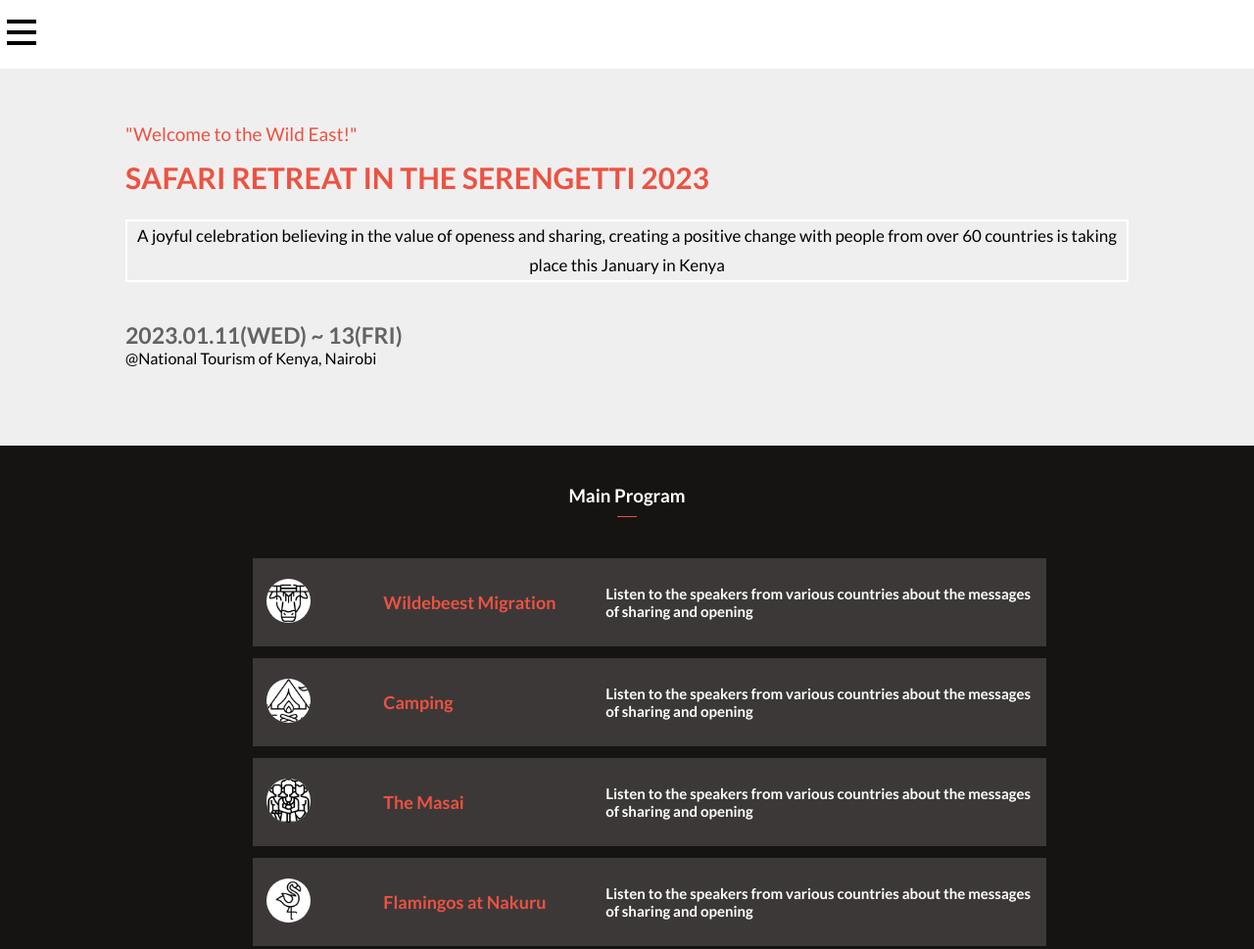
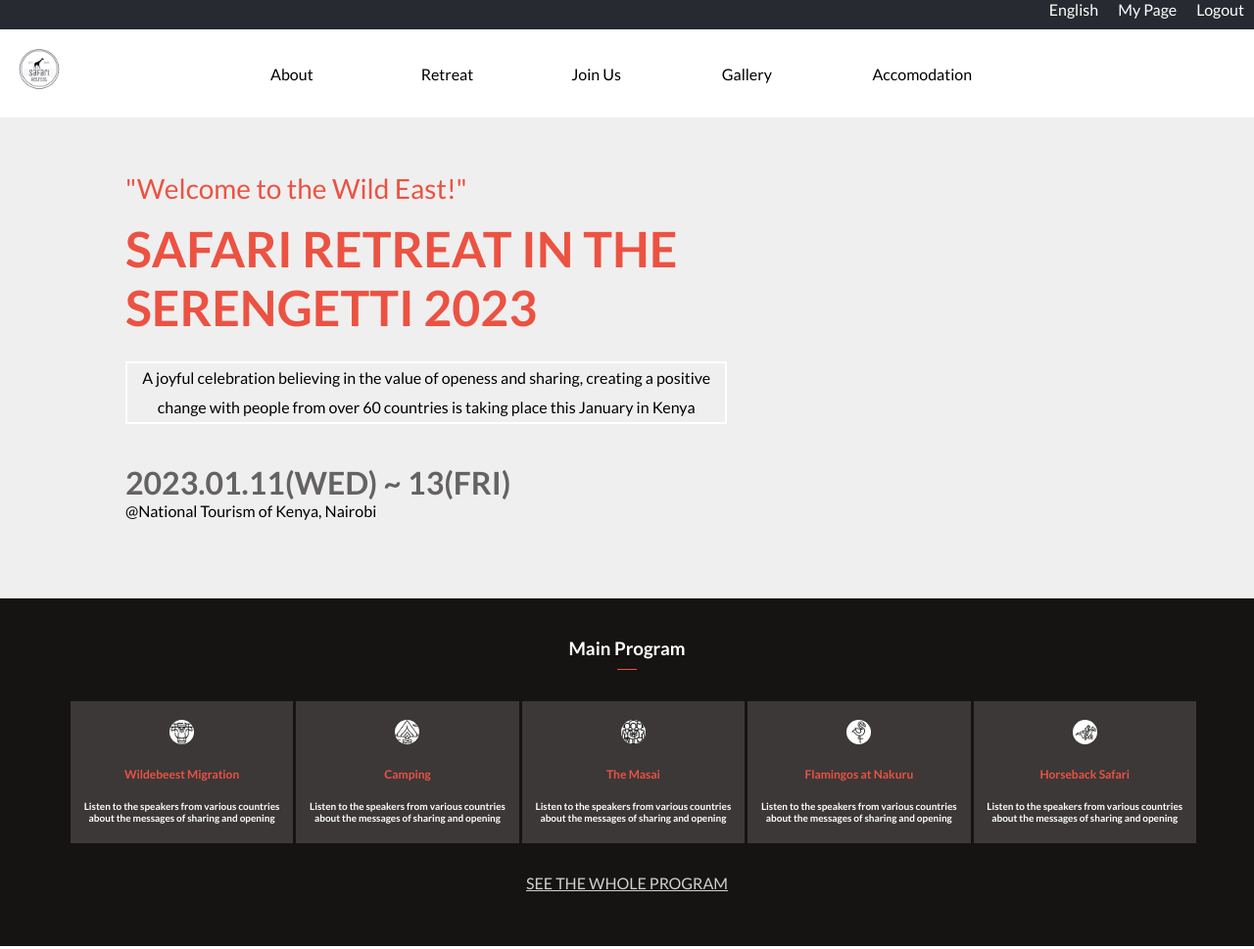
Before and after one commit to coderacheal/Safari-Retreat, a website: page index.html in a window 1280 px wide. Shown: the top 969 px of the page at 98% size. Drawn offline with Linux system fonts and the light colour scheme.

Commit message:
Desktop nav-bar still floating on screen

```diff
--- a/index.html
+++ b/index.html
@@ -26,7 +26,7 @@
                     </ul>
                 </div>
                 <div class="desktop-brand-and-nav-links-div">
-                    <div ><a href="" class="logo">Pottery</a></div>
+                    <div ><a href="about-page.html" ><img src="images/logo-bg.png" class="logo" alt=""></a></div>
                     <ul class="nav-links-ul">
                         <li class="nav-links"><a href="about-page.html">About</a></li>
                         <li class="nav-links"><a href="#">Retreat</a></li>
@@ -92,6 +92,9 @@
                 <div class="join-program-div">
                     <button class="join-program-btn">Join Serengetti  2023</button>
                 </div>
+                <div class="desktop-join-text">
+                    <a href="">SEE THE WHOLE PROGRAM</a>
+                </div>
             </div>
         </section>
         <section class="featured-speakers">
@@ -99,7 +102,7 @@
                 <div class="featured-speakers-div">
                     <h3>Featured Speakers</h3>
                     <span class="span-red"></span>
-
+                    <div class="dynamic-speakers"></div>
                 </div>
             </div>
         </section>
@@ -129,8 +132,11 @@
                     </div>
                 </div>
                 <div class="footer-copyright">
-                    <p>2023 Kenyan Wildlife Conservatory</p>
-                    <p>Some Rights Reserved</p>
+                    <div class="rights-reserved">
+                        <p>2023 Kenyan Wildlife Conservatory</p>
+                        <p>Some Rights Reserved</p>
+                    </div>
+                    <p class="last-footer-p"> All rights are reseverved ny the Kenyan government and using any part of this committed may be liable to suit</p>
                 </div>
             </div>
         </footer>
--- a/js-files/script.js
+++ b/js-files/script.js
@@ -33,7 +33,7 @@ const speakers = [
 ];
 
 
-const speakersDiv = document.querySelector('.featured-speakers-div');
+const speakersDiv = document.querySelector('.dynamic-speakers');
 const hamburger = document.querySelector('.hamburger');
 const navMenu = document.querySelector('.nav-links-ul');
 const navLinks = document.querySelectorAll('.nav-links');
--- a/styles/index.css
+++ b/styles/index.css
@@ -27,19 +27,17 @@ main {
 .navbar-desktop  {
 	background-image: url('/images/safari.jpg');
 	width: 320px;
-	min-height: 70px;
+	height: 70px;
 	position: fixed;
 	right: 0;
 	left: 0;
 	top: 0;
-	z-index: 1;
-
+	z-index: 9999;
 }
 
 .social-media-icons {
 	display: none;
 	height: 20px;
-	background-color: aqua;
 }
 
 .social-media-icons-ul {
@@ -51,10 +49,9 @@ main {
 }
 
 .desktop-brand-and-nav-links-div {
-	display: flex;
-	/* display: none; */
-	flex-direction: row;
-	justify-content: space-around;
+	/* display: flex; */
+	/* flex-direction: row; */
+	/* justify-content: space-around; */
 }
 
 .nav-links-ul {
@@ -77,7 +74,6 @@ main {
 .nav-links {
 	top: 70px;
 	padding: 10px;
-
 	padding: 20px;
 	width: 100%;
 	align-content: center;
@@ -89,13 +85,11 @@ main {
 
 .nav-links a {
 	display: flex;
-	/* flex-direction: column; */
 	font-family: 'Lato', sans-serif;
 	font-size: 18px;
 	text-decoration: none;
 	width: 100%;
 	align-items: center;
-	/* align-content: center; */
 	color: white;
 }
 
@@ -151,6 +145,131 @@ main {
 			width: 100%;
 	}
 
+}
+
+@media (min-width: 769px) {
+	.hamburger {
+		display: none;
+	}
+
+	.navbar-desktop  {
+		background-image: none;
+		/* background-color: red; */
+		/* width: 80%; */
+		height: 120px;
+		position: fixed;
+		/* right: 0; */
+		/* left: 0; */
+		/* top: 0; */
+		/* z-index: 5; */
+		/* background-color: red; */
+		/* z-index: 5; */
+	}
+
+	.desktop-brand-and-nav-links-div {
+		/* display: block; */
+		display: flex;
+		flex-direction: row
+		/* background-color: red; */
+	}
+
+
+	.logo {
+		display: flex;
+		border-radius: 50%;
+		height: 80px;
+		/* z-index: 6; */
+		/* text-decoration: none; */
+		/* vertical-align: center; */
+	}
+
+	.nav-links-ul {
+		display: flex;
+		flex-direction: row;
+		justify-content: flex-end;
+		width: 60%;
+		height: 90px;
+		z-index: -1;
+		/* margin-right: -50px; */
+		right: 10px;
+		/* list-style-type: none; */
+		/* background-color: yellow; */
+		margin-top: 30px;
+		margin-left: 20%;
+		top: 0;
+		left: 0;
+		/* top: 70px; */
+		/* gap: 0; */
+		/* flex-direction: column; */
+		background-color: white;
+		/* width: 320px; */
+		/* transition: 0.3s; */
+	}
+
+	.nav-links {
+		color: #423838;
+		/* top: 70px; */
+		/* padding: 10px; */
+		/* padding: 20px; */
+		/* width: 100%; */
+		/* align-content: center; */
+	}
+
+	.nav-links:hover {
+		background-color: rgb(255, 255, 255);
+		/* color: red; */
+	}
+
+	.nav-links a {
+		display: flex;
+		font-family: 'Lato', sans-serif;
+		font-size: 16px;
+		text-decoration: none;
+		height: 100%;
+		/* width: 100%; */
+		/* align-items: center; */
+		color: black;
+	}
+
+	.nav-links a:hover {
+		/* display: flex; */
+		/* font-family: 'Lato', sans-serif; */
+		/* font-size: 16px; */
+		/* text-decoration: none; */
+		/* width: 100%; */
+		/* align-items: center; */
+		color: red;
+	}
+
+
+
+	.social-media-icons {
+		display: flex;
+		height: 30px;
+		background-color: #272a31;
+	}
+
+	.social-media-icons-ul {
+		width: 100%;
+		display: flex;
+		flex-direction: row;
+		justify-content: flex-end;
+		/* list-style: none; */
+		margin-top: 0;
+		/* justify-content: flex-end; */
+	}
+
+	.individual-social-media-icons a{
+		color: white;
+		text-decoration: none;
+		font-family: 'Lato', sans-serif;
+		margin: 0 10px ;
+	}
+
+
+	.nav-links {
+		color: black;
+	}
 }
 
 
@@ -212,11 +331,9 @@ main {
 
 .date-and-tourism {
 	margin-bottom: 30px;
+	padding-bottom: 30px;
 }
 
-.date-and-tourism {
-	padding-bottom: 30px;
-}
 
 
 @media (min-width: 320px) {
@@ -244,6 +361,50 @@ main {
 
 	.date-and-tourism {
 		padding-top: 30px;
+	}
+}
+
+@media (min-width: 769px) {
+	.welcome {
+		margin-top: 120px;
+	}
+
+	.welcome-section-container {
+		/* width: 100%; */
+		margin: 0 10% 0 10%;
+		padding-bottom: 40px;
+		padding-top: 40px;
+	}
+
+	.intro-message {
+		width: 60%;
+		text-align: center;
+		font-size: 16px;
+		line-height: 30px;
+	}
+
+	.date-and-tourism {
+		padding-top: 30px;
+	}
+
+	.akwaaba {
+		font-size: 28px;
+	}
+
+	.event-name {
+		font-size: 50px;
+		width: 65%;
+	}
+
+	.date {
+		font-size: 32px;
+		font-weight: bold;
+		color: rgb(100, 98, 98);
+	}
+
+	.date-and-tourism {
+		margin-bottom: 30px;
+		padding-bottom: 30px;
 	}
 }
 
@@ -336,6 +497,10 @@ main {
 	border-color: #ec5242;
 }
 
+.desktop-join-text {
+	display: none
+}
+
 @media (min-width: 768px) {
 	.title {
 		margin: 20px 0 0 0;
@@ -347,9 +512,21 @@ main {
 
 	.program-description {
 		/* width: 100%; */
-		height: 90px;
-		margin: 12px;
+		/* height: 90px; */
+		/* margin: 12px; */
 	}
+
+	/* .program-description {
+		cursor: pointer;
+		display: grid;
+		grid-template-row: 10% 30% 70%;
+		align-items: center;
+		margin-bottom: 5px;
+		justify-content: space-around;
+		background-color: rgba(85, 81, 81, 0.6);
+		height: 80px;
+		width: 95%;
+	} */
 
 	.program-description img {
 		height: 45px;
@@ -381,6 +558,71 @@ main {
 		font-size: 20px;
 		cursor: pointer;
 		margin: 15px;
+	}
+}
+
+@media (min-width: 769px) {
+	.program-description-div {
+		display: flex;
+	}
+
+	/* .program-description {
+		display: flex;
+		flex-direction: column;
+		/* height: 200px; */
+
+
+	.program-description-div {
+		width: 90%;
+		margin-left: 1%;
+	}
+
+	.program-description {
+		display: flex;
+		flex-direction: column;
+		height: 145px;
+		margin: 1.5px;
+		text-align: center;
+		padding: 10px;
+	}
+
+	.program-description img {
+		height: 25px;
+		padding: 0;
+		margin: 0;
+	}
+
+	.program-description p {
+		color: #ec5242;
+		font-family: 'lato';
+		font-weight: bold;
+		font-size: 12px;
+	}
+
+	.short-note p {
+		color: white;
+		font-size: 10px;
+	}
+
+	/* .join-program-div {
+		display: flex; */
+		/* justify-content: center; */
+		/* width: 100%; */
+		/* margin: 15px; */
+	/* } */
+
+	.join-program-btn {
+		display: none;
+	}
+
+	.desktop-join-text {
+		display: flex;
+	}
+
+	.desktop-join-text a {
+		font-family: 'Lato', sans-serif;
+		color: rgb(209, 207, 207);
+		padding-bottom: 55px;
 	}
 }
 
@@ -510,6 +752,24 @@ main {
 	}
 }
 
+@media (min-width: 769px) {
+	.dynamic-speakers {
+		display: grid;
+		grid-template-columns: 1fr 1fr;
+		width: 90%;
+		margin-bottom: 80px;
+		row-gap: 15px;
+	}
+	.individual-speaker {
+		width: 95%;
+	}
+
+	.speaker-info {
+		margin-left: 50px;
+		width: 80%;
+	}
+}
+
 
 
 
@@ -594,13 +854,34 @@ main {
 	}
 
 	.first-row-partners {
-		width: 70%;
+		width: 55%;
 	}
 
 	.second-row-partners {
-		width: 40%;
+		width: 35%;
 	}
 }
+
+@media (min-width: 769px) {
+	.partner-names-div {
+		display: flex;
+		flex-direction: row;
+		align-items: center;
+		margin-bottom: 30px;
+	}
+
+	.first-row-partners {
+		padding-top: 0;
+	}
+
+	.second-row-partners {
+		padding-top: 0;
+		margin-left: -20px;
+	}
+}
+
+
+
 
 
 /* footer */
@@ -635,6 +916,9 @@ main {
 .footer-copyright p {
 	font-size: 10px;
 }
+.last-footer-p {
+	display: none;
+}
 
 @media (min-width: 768px) {
 	.footer-copyright-and-cc-logo-div {
@@ -655,3 +939,36 @@ main {
 		font-size: 13px;
 	}
 }
+
+@media (min-width: 769px) {
+	.footer-copyright-and-cc-logo-div {
+		align-items: center;
+		padding: 40px ;
+		margin-left: 80px;
+	 }
+
+	.creative-commons p {
+		font-size: 14px;
+		line-height: 10px;
+	}
+
+	.footer-copyright {
+		display: flex;
+		flex-direction: column;
+		align-items: flex-start;
+		row-gap: 10px;
+	}
+	.footer-copyright p {
+		font-size: 13px;
+	}
+
+	.rights-reserved {
+		display: flex;
+	}
+
+	.last-footer-p {
+		display: flex;
+		flex-direction: column;
+		font-size: 5px;
+	}
+}
```
